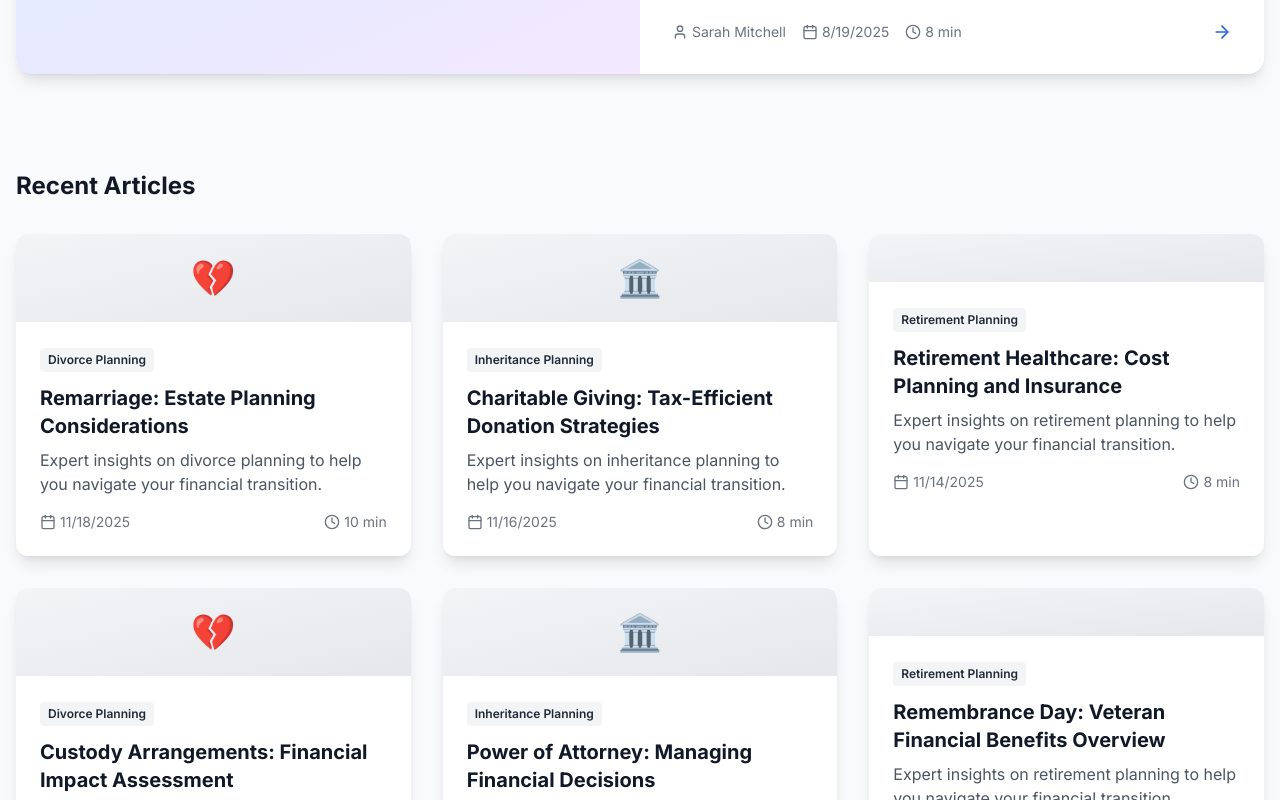
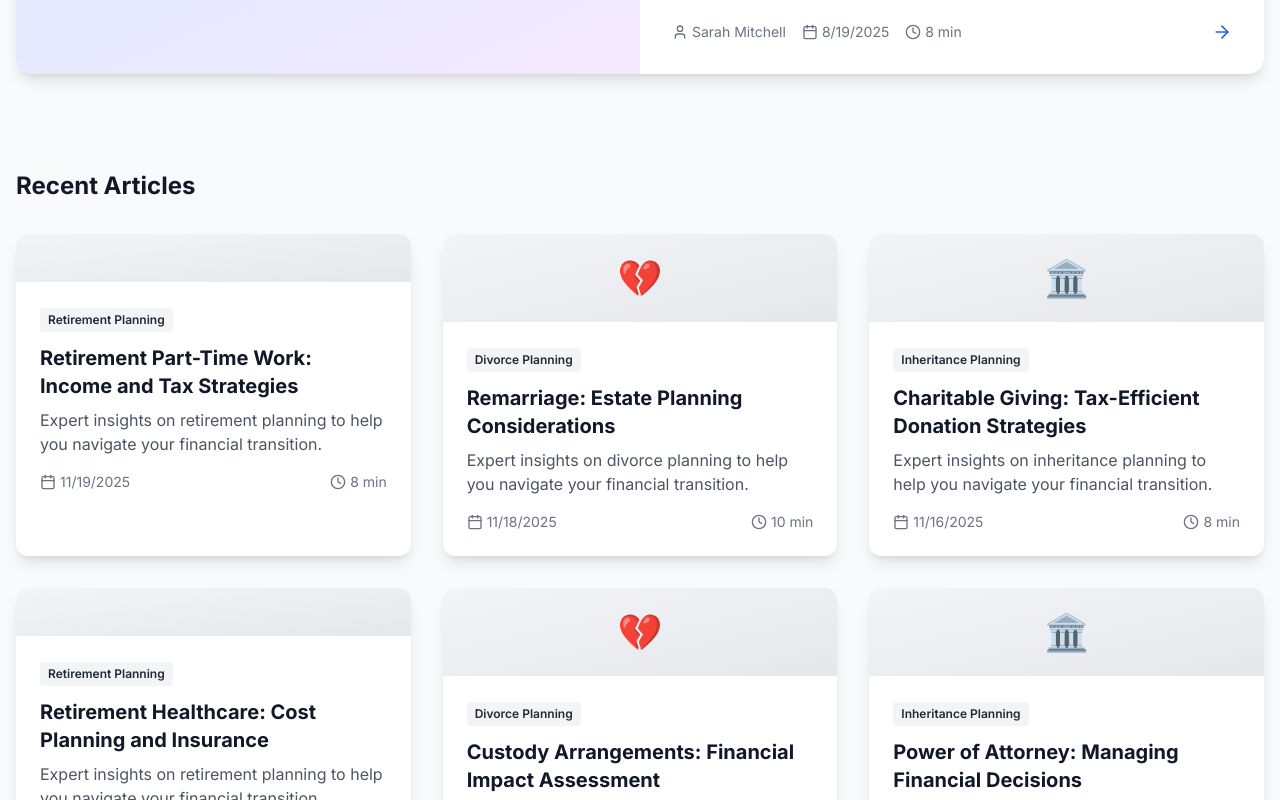
Before and after one commit to HustleHarder86/Investing, a Next.js app: page /blog in a window 1280 px wide. Shown: the part 737-1537 px from the top of the page. Built offline with nearby package versions, Linux system fonts and the light colour scheme; no server answers.

Commit message:
📚 Auto-publish scheduled blog post for 2025-11-19

```diff
--- a/content/blog-schedule.json
+++ b/content/blog-schedule.json
@@ -518,7 +518,7 @@
       "title": "Retirement Part-Time Work: Income and Tax Strategies",
       "category": "Retirement Planning",
       "author": "Jennifer Park",
-      "status": "pending"
+      "status": "published"
     },
     {
       "date": "2025-11-20",
--- a/src/app/blog/page.tsx
+++ b/src/app/blog/page.tsx
@@ -10,6 +10,18 @@ export const metadata: Metadata = {
 
 // Blog posts data - in production, this would come from a CMS or database
 const blogPosts = [
+  {
+    slug: 'retirement-part-time-work-strategies',
+    title: 'Retirement Part-Time Work: Income and Tax Strategies',
+    excerpt: 'Expert insights on retirement planning to help you navigate your financial transition.',
+    author: 'Jennifer Park',
+    authorTitle: 'CPA, Tax Planning Expert',
+    date: '2025-11-19',
+    readTime: '8 min',
+    category: 'Retirement Planning',
+    categorySlug: 'general',
+    featured: false
+  },
   {
     slug: 'remarriage-estate-planning-considerations',
     title: 'Remarriage: Estate Planning Considerations',
```
Also changed, not shown: src/app/blog/retirement-part-time-work-strategies/page.tsx (renamed from content/scheduled-posts/retirement-part-time-work-strategies.tsx), 1 other file (tests, documents, lock files or other folders).
